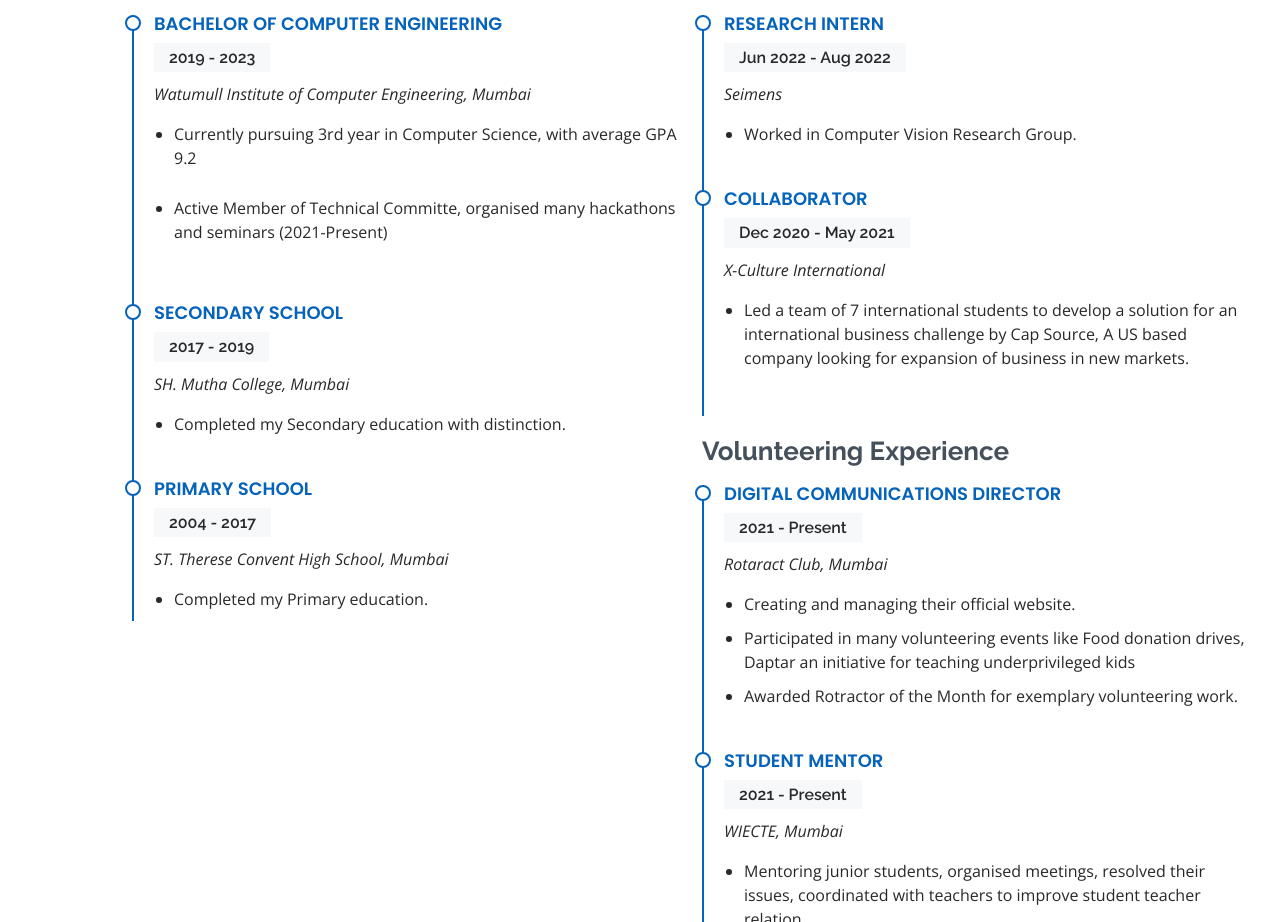
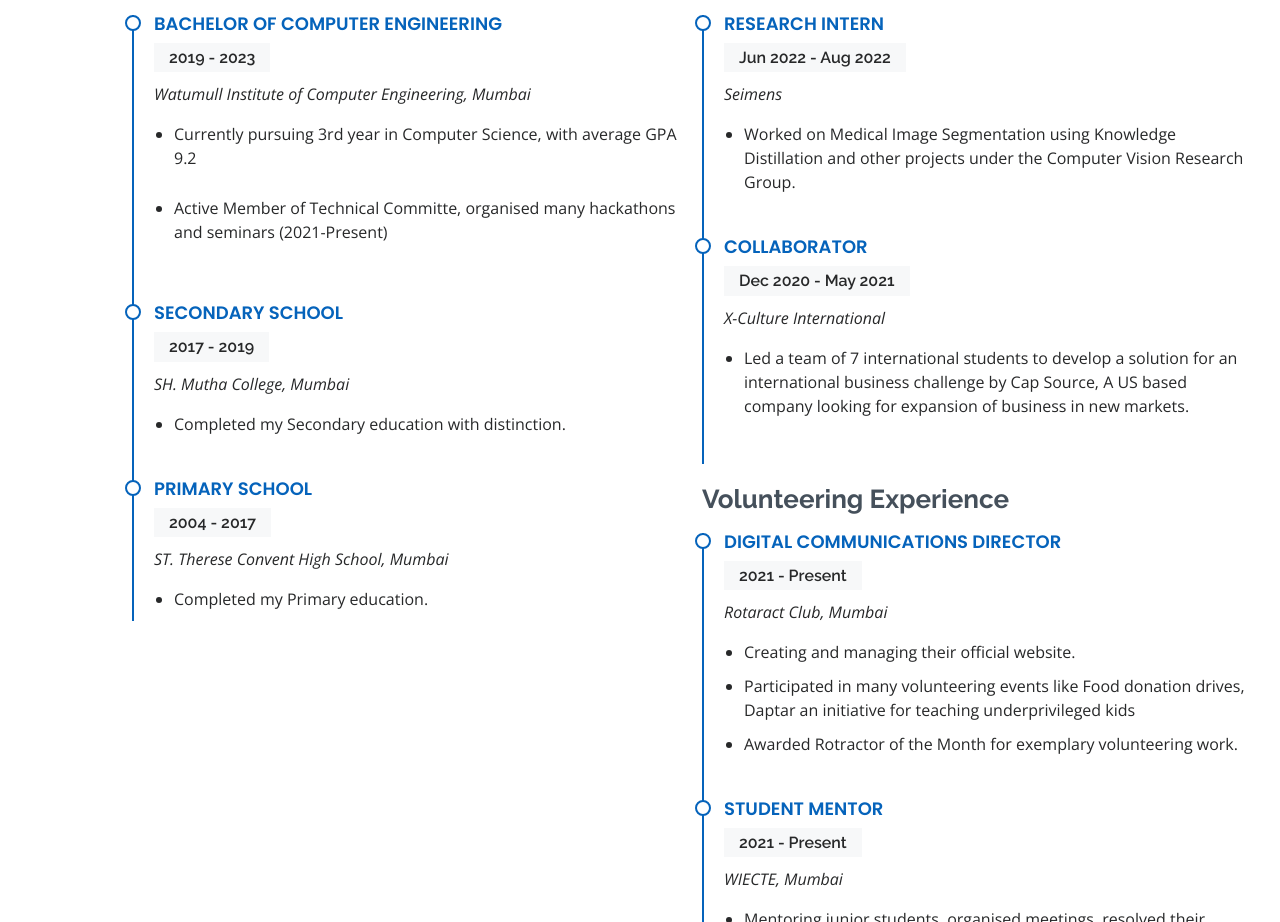
Before and after one commit to TanmayKhule/tanmaykhule.github.io, a plain HTML site: page index.html in a window 1280 px wide. Shown: the part 2532-3454 px from the top of the page. Drawn offline with nearby package versions, Linux system fonts and the light colour scheme.

Commit message:
Update index.html

```diff
--- a/index.html
+++ b/index.html
@@ -253,7 +253,7 @@
               <h5>Jun 2022 - Aug 2022</h5>
               <p><em>Seimens</em></p>
               <ul>
-                <li>Worked in Computer Vision Research Group.</li>
+                <li>Worked on Medical Image Segmentation using Knowledge Distillation and other projects under the Computer Vision Research Group.</li>
               </ul>
             </div>
             <div class="resume-item">
```
